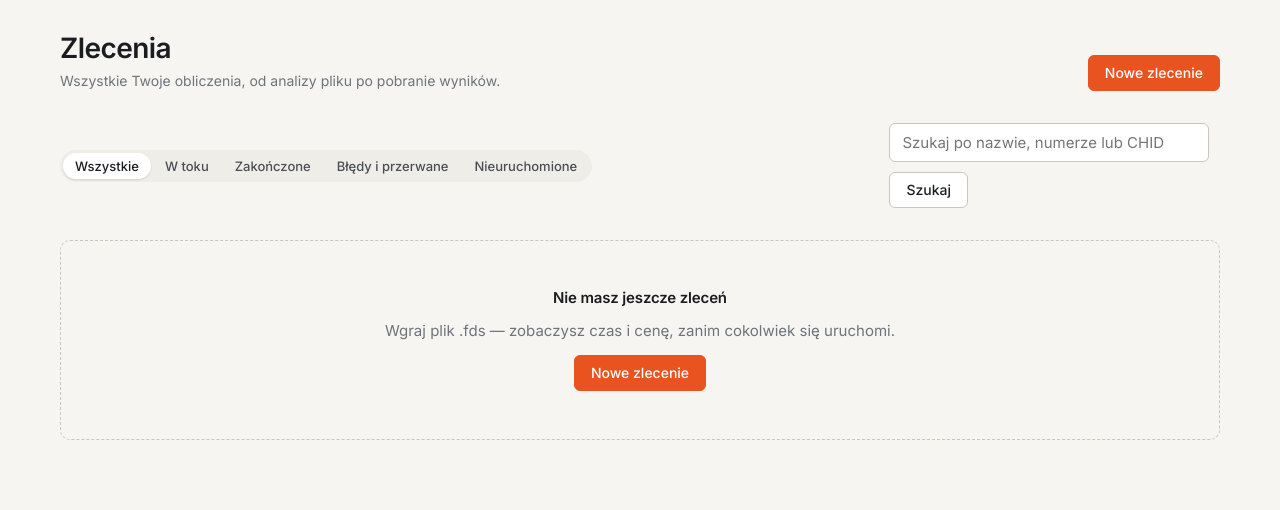
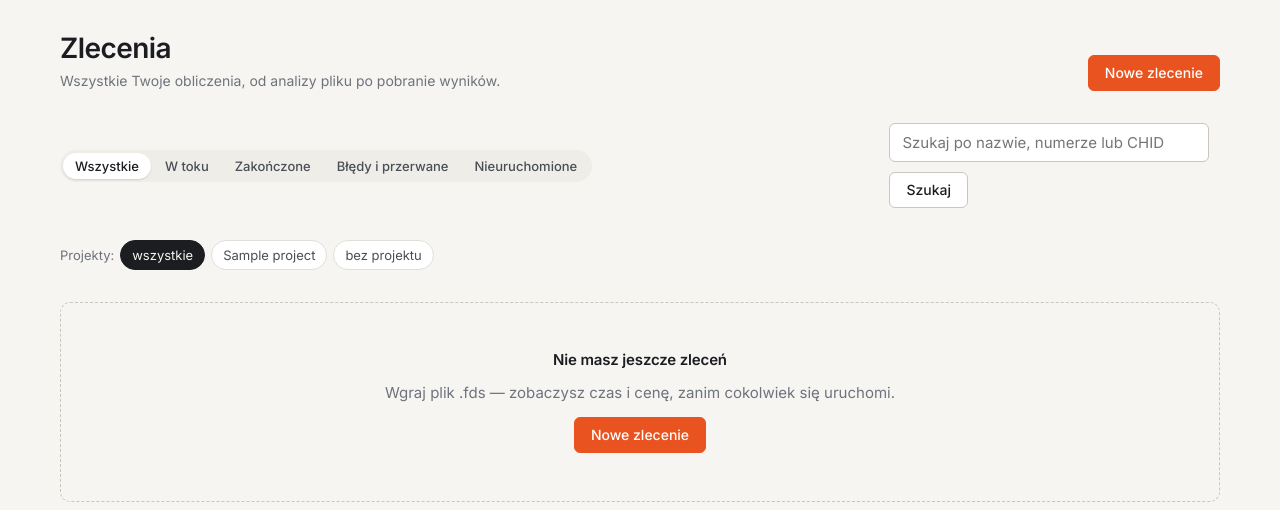
Before and after one commit to baranero/fdsrun-v2, a Django app: page /zlecenia/ in a window 1280 px wide. Shown: the part 57-567 px from the top of the page. Run offline with Django 5.2, Linux system fonts and the light colour scheme; a user stored in the database is signed in; tables that the repository leaves empty hold one stand-in row (values such as "Sample post"); data that the repository does not hold is empty; parts of the project's set-up code (start-up, migrations or seed data) failed here and were passed over; some libraries are stand-ins or nearby versions.

Commit message:
Projects (folders) for jobs, job name/note editing, project filter chips
Co-Authored-By: Claude Fable 5.1 <noreply@anthropic.com>
Claude-Session: https://claude.ai/code/session_01RVp1CFjar3fMJMJFiXfQgS

```diff
--- a/portal/apps/jobs/models.py
+++ b/portal/apps/jobs/models.py
@@ -8,6 +8,22 @@ from django.utils import timezone
 
 def new_token():
     return secrets.token_urlsafe(32)
+
+
+class Project(models.Model):
+    """A folder of jobs: one building, one client, one thesis chapter."""
+
+    owner = models.ForeignKey(settings.AUTH_USER_MODEL, on_delete=models.CASCADE, related_name="projects")
+    name = models.CharField(max_length=120)
+    note = models.TextField(blank=True)
+    created_at = models.DateTimeField(auto_now_add=True)
+
+    class Meta:
+        ordering = ["name"]
+        unique_together = [("owner", "name")]
+
+    def __str__(self):
+        return self.name
 
 
 class Job(models.Model):
@@ -30,6 +46,8 @@ class Job(models.Model):
     owner = models.ForeignKey(settings.AUTH_USER_MODEL, on_delete=models.PROTECT, related_name="jobs")
     public_id = models.CharField(max_length=12, unique=True, editable=False)
     name = models.CharField(max_length=120)
+    project = models.ForeignKey(Project, null=True, blank=True, on_delete=models.SET_NULL, related_name="jobs")
+    note = models.TextField(blank=True)
     filename = models.CharField(max_length=255)
     chid = models.CharField(max_length=120, blank=True)
     status = models.CharField(max_length=14, choices=Status.choices, default=Status.DRAFT, db_index=True)
--- a/portal/apps/jobs/urls.py
+++ b/portal/apps/jobs/urls.py
@@ -11,6 +11,7 @@ urlpatterns = [
     path("<str:public_id>/wykresy.json", views.job_charts, name="charts"),
     path("<str:public_id>/konsola/", views.job_console, name="console"),
     path("<str:public_id>/start/", views.job_start, name="start"),
+    path("<str:public_id>/edytuj/", views.job_edit, name="edit"),
     path("<str:public_id>/stop/", views.job_stop, name="stop"),
     path("<str:public_id>/kontynuuj/", views.job_continue, name="continue"),
     path("<str:public_id>/pliki/<str:name>", views.job_file, name="file"),
--- a/portal/apps/jobs/views.py
+++ b/portal/apps/jobs/views.py
@@ -10,8 +10,8 @@ from apps.compute import tasks as compute_tasks
 
 from . import archives, charts
 from .analyzer import AnalyzerError, analyze_file, multiplier_for, prepare_run_file
-from .forms import StartForm, UploadForm
-from .models import Job, log_event
+from .forms import JobEditForm, StartForm, UploadForm
+from .models import Job, Project, log_event
 
 
 def _own_job(request, public_id):
@@ -62,11 +62,41 @@ def job_list(request):
         from django.db.models import Q
 
         jobs = jobs.filter(Q(name__icontains=q) | Q(public_id__icontains=q) | Q(chid__icontains=q) | Q(filename__icontains=q))
+    projects = Project.objects.filter(owner=request.user)
+    proj = request.GET.get("p", "")
+    if proj == "none":
+        jobs = jobs.filter(project__isnull=True)
+    elif proj:
+        jobs = jobs.filter(project__name=proj)
     return render(request, "jobs/list.html", {
-        "jobs": jobs, "flt": flt, "q": q,
+        "jobs": jobs.select_related("project"), "flt": flt, "q": q, "proj": proj, "projects": projects,
         "filters": [(k, v[0]) for k, v in LIST_FILTERS.items()],
         "poll": jobs.filter(status__in=Job.ACTIVE).exists(),
     })
+
+
+def _project_for(user, name):
+    name = (name or "").strip()
+    if not name:
+        return None
+    project, _ = Project.objects.get_or_create(owner=user, name=name[:120])
+    return project
+
+
+@login_required
+@require_POST
+def job_edit(request, public_id):
+    job = _own_job(request, public_id)
+    form = JobEditForm(request.POST)
+    if form.is_valid():
+        job.name = form.cleaned_data["name"]
+        job.note = form.cleaned_data["note"]
+        job.project = _project_for(job.owner, form.cleaned_data["project"])
+        job.save(update_fields=["name", "note", "project"])
+        messages.success(request, "Zapisano.")
+    else:
+        messages.error(request, "Nie udało się zapisać zmian.")
+    return redirect("jobs:detail", public_id=public_id)
 
 
 @login_required
@@ -74,7 +104,7 @@ def job_new(request):
     form = UploadForm(request.POST or None, request.FILES or None)
     if request.method == "POST" and form.is_valid():
         f = form.cleaned_data["file"]
-        job = Job(owner=request.user, name=f.name.rsplit(".", 1)[0][:120], filename=f.name)
+        job = Job(owner=request.user, name=f.name.rsplit(".", 1)[0][:120], filename=f.name, project=_project_for(request.user, form.cleaned_data.get("project")))
         job.save()
         job.input_path.parent.mkdir(parents=True, exist_ok=True)
         with open(job.input_path, "wb") as dst:
@@ -85,11 +115,11 @@ def job_new(request):
         except AnalyzerError as e:
             job.delete()
             messages.error(request, f"Nie udało się przeanalizować pliku: {e}")
-            return render(request, "jobs/new.html", {"form": form, "max_mb": settings.MAX_UPLOAD_MB})
+            return render(request, "jobs/new.html", {"form": form, "max_mb": settings.MAX_UPLOAD_MB, "projects": Project.objects.filter(owner=request.user), "preset": request.GET.get("p", "")})
         _apply_analysis(job, data)
         log_event(job, "uploaded", f"{f.name}, {f.size} B", actor=request.user.email)
         return redirect("jobs:detail", public_id=job.public_id)
-    return render(request, "jobs/new.html", {"form": form, "max_mb": settings.MAX_UPLOAD_MB})
+    return render(request, "jobs/new.html", {"form": form, "max_mb": settings.MAX_UPLOAD_MB, "projects": Project.objects.filter(owner=request.user), "preset": request.GET.get("p", "")})
 
 
 def _apply_analysis(job, data):
@@ -122,6 +152,8 @@ def job_detail(request, public_id):
         "confidence": job.analysis.get("estimate", {}).get("confidence", {}),
         "files": job.result_files(),
         "events": job.events.order_by("at"),
+        "edit_form": JobEditForm(initial={"name": job.name, "project": job.project.name if job.project else "", "note": job.note}),
+        "projects": Project.objects.filter(owner=job.owner),
         "meshes": job.analysis.get("model", {}).get("meshes", []),
         "model": job.analysis.get("model", {}),
     }
--- a/portal/static/app.css
+++ b/portal/static/app.css
@@ -301,3 +301,14 @@ pre.log { font: 12px/1.45 var(--mono); background: var(--console-bg); color: var
 .progress { height: 6px; background: var(--sunken); border-radius: 3px; overflow: hidden; } .progress > span { display: block; height: 100%; background: var(--accent); }
 .table-scroll { overflow-x: auto; border: 1px solid var(--line); border-radius: var(--r-lg); background: var(--surface); }
 button.link { background: none; border: 0; color: var(--accent-ink); font: inherit; cursor: pointer; padding: 0; }
+
+/* ---------- chips, popover ---------- */
+.chips { display: flex; flex-wrap: wrap; gap: 6px; align-items: center; }
+.chip { font-size: 13px; color: var(--ink-2); border: 1px solid var(--line); border-radius: 99px; padding: 4px 11px; background: var(--surface); }
+.chip:hover { text-decoration: none; border-color: var(--line-strong); color: var(--ink); }
+.chip.on { background: var(--ink); color: var(--bg); border-color: var(--ink); }
+.popover { position: relative; }
+.popover > summary { list-style: none; } .popover > summary::-webkit-details-marker { display: none; }
+.popover-panel { position: absolute; right: 0; top: calc(100% + 6px); z-index: 10; width: min(380px, 90vw); background: var(--surface); border: 1px solid var(--line); border-radius: var(--r-lg); box-shadow: var(--shadow); padding: 16px; }
+.popover-panel input, .popover-panel textarea { max-width: none; }
+.page-head .note { white-space: pre-wrap; max-width: 70ch; color: var(--ink-2); }
--- a/portal/templates/jobs/_row.html
+++ b/portal/templates/jobs/_row.html
@@ -1,5 +1,5 @@
 <tr>
-  <td><a class="strong" href="{% url 'jobs:detail' j.public_id %}">{{ j.name }}</a><div class="muted small mono">{{ j.public_id }}</div></td>
+  <td><a class="strong" href="{% url 'jobs:detail' j.public_id %}">{{ j.name }}</a><div class="muted small"><span class="mono">{{ j.public_id }}</span>{% if j.project %} · <a class="muted" href="{% url 'jobs:list' %}?p={{ j.project.name|urlencode }}">{{ j.project.name }}</a>{% endif %}</div></td>
   <td><span class="pill {{ j.status }}">{{ j.get_status_display }}</span></td>
   <td>
     {% if j.is_active %}
--- a/portal/templates/jobs/list.html
+++ b/portal/templates/jobs/list.html
@@ -7,9 +7,17 @@
 </div>
 
 <form method="get" class="actions" style="justify-content:space-between">
-  <div class="switch">{% for k, label in filters %}<a href="?f={{ k }}{% if q %}&q={{ q|urlencode }}{% endif %}" {% if k == flt %}aria-current="page"{% endif %}>{{ label }}</a>{% endfor %}</div>
-  <div class="field-row"><input type="hidden" name="f" value="{{ flt }}"><input type="search" name="q" value="{{ q }}" placeholder="Szukaj po nazwie, numerze lub CHID" style="max-width:320px"><button class="btn" type="submit">Szukaj</button></div>
+  <div class="switch">{% for k, label in filters %}<a href="?f={{ k }}{% if q %}&q={{ q|urlencode }}{% endif %}{% if proj %}&p={{ proj|urlencode }}{% endif %}" {% if k == flt %}aria-current="page"{% endif %}>{{ label }}</a>{% endfor %}</div>
+  <div class="field-row"><input type="hidden" name="f" value="{{ flt }}"><input type="hidden" name="p" value="{{ proj }}"><input type="search" name="q" value="{{ q }}" placeholder="Szukaj po nazwie, numerze lub CHID" style="max-width:320px"><button class="btn" type="submit">Szukaj</button></div>
 </form>
+{% if projects %}
+<div class="chips">
+  <span class="muted small">Projekty:</span>
+  <a class="chip{% if not proj %} on{% endif %}" href="?f={{ flt }}{% if q %}&q={{ q|urlencode }}{% endif %}">wszystkie</a>
+  {% for p in projects %}<a class="chip{% if proj == p.name %} on{% endif %}" href="?f={{ flt }}&p={{ p.name|urlencode }}{% if q %}&q={{ q|urlencode }}{% endif %}">{{ p.name }}</a>{% endfor %}
+  <a class="chip{% if proj == 'none' %} on{% endif %}" href="?f={{ flt }}&p=none{% if q %}&q={{ q|urlencode }}{% endif %}">bez projektu</a>
+</div>
+{% endif %}
 
 {% if jobs %}
 <div class="table-wrap" {% if poll %}hx-get="{{ request.get_full_path }}" hx-trigger="every 15s" hx-select=".table-wrap" hx-swap="outerHTML"{% endif %}>
--- a/portal/templates/jobs/new.html
+++ b/portal/templates/jobs/new.html
@@ -11,6 +11,7 @@
     <input type="file" name="file" id="id_file" accept=".fds" required>
   </label>
   {% if form.file.errors %}<ul class="errorlist">{% for e in form.file.errors %}<li>{{ e }}</li>{% endfor %}</ul>{% endif %}
+  <p><label for="id_project">Projekt (folder) <span class="muted">— opcjonalnie</span></label><input type="text" name="project" id="id_project" list="projects" value="{{ form.project.value|default:preset }}" placeholder="np. Biurowiec Grzybowa, klatka D" autocomplete="off"><datalist id="projects">{% for p in projects %}<option value="{{ p.name }}">{% endfor %}</datalist><span class="help">Wpisz nazwę istniejącego projektu albo nową — folder powstanie sam.</span></p>
   <div class="actions"><button class="btn primary lg" type="submit" id="go">Przeanalizuj plik</button><span class="muted small">Analiza trwa kilka sekund. Nic się jeszcze nie uruchamia i nic nie kosztuje.</span></div>
 </form>
 <style>
```
Also changed, not shown: docs/plan.md (+2 -1 lines), portal/apps/jobs/forms.py (+7 -0 lines), portal/apps/jobs/tests.py (+16 -0 lines), portal/templates/jobs/detail.html (+13 -3 lines), portal/apps/jobs/migrations/0003_project_and_note.py (added).
